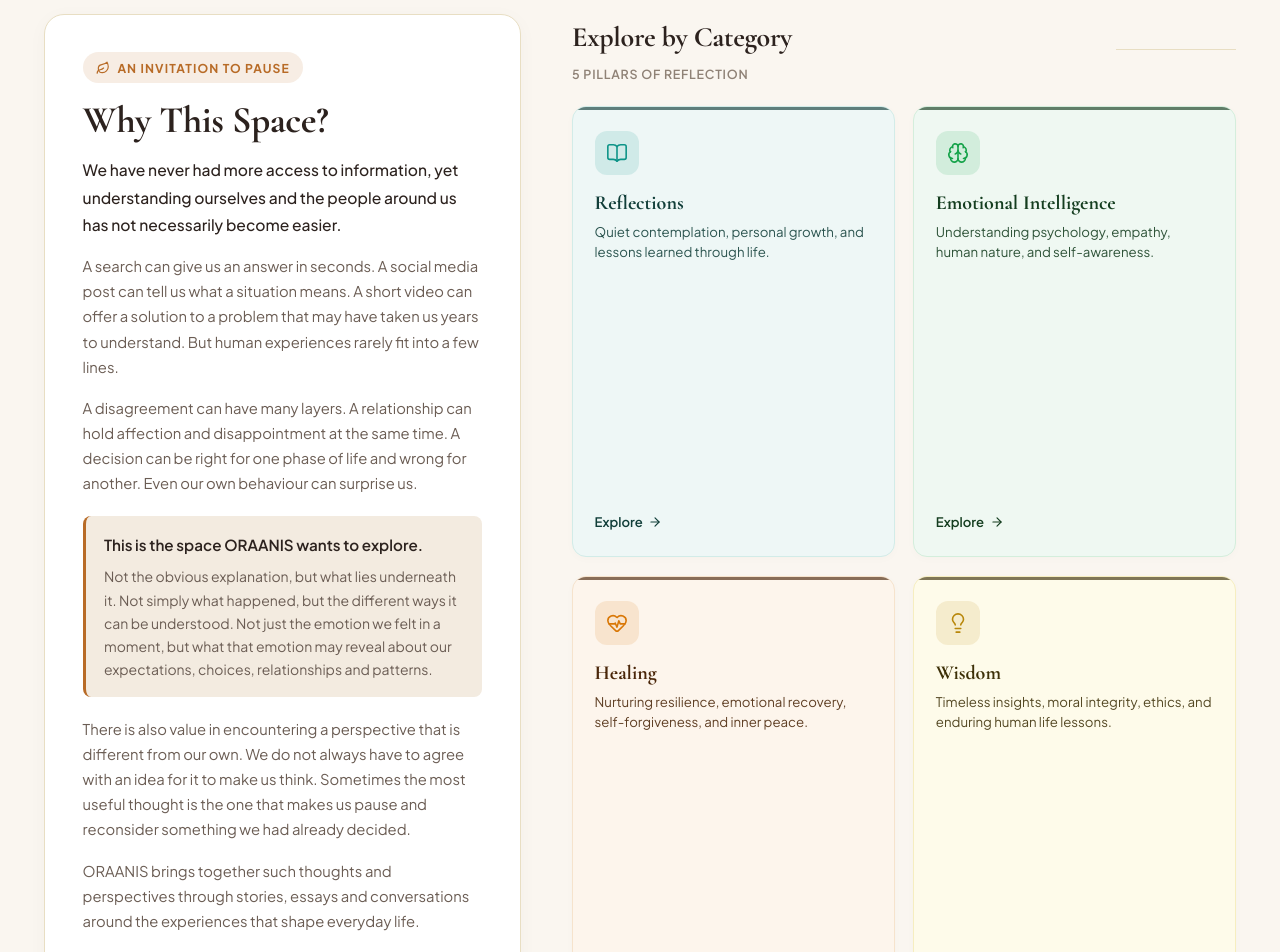
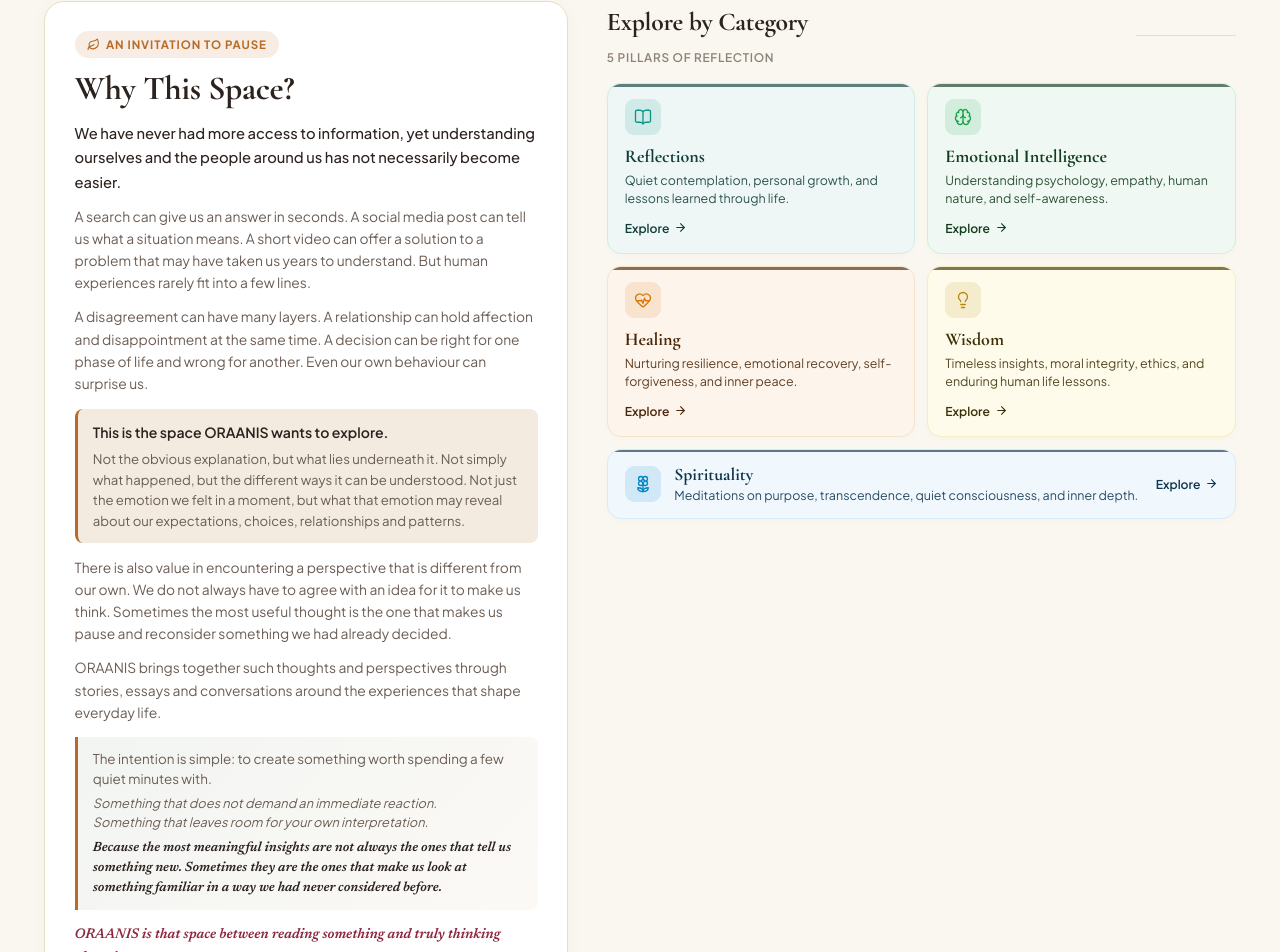
Before and after one commit to agglobal0/aetheria, a React (Vite) app in the folder client/: page / in a window 1280 px wide. Shown: the part 672-1624 px from the top of the page. Built offline with nearby package versions, Linux system fonts and the light colour scheme; no server answers; a web font is replaced by a local one.

Commit message:
Refine Why This Space section and make Category Pillar cards sleek and compact

```diff
--- a/client/src/pages/Home.jsx
+++ b/client/src/pages/Home.jsx
@@ -135,7 +135,7 @@
             <div className="why-space-left">
               <div>
                 <div className="why-space-pill-badge">
-                  <LeafIcon size={14} color="var(--accent-primary)" />
+                  <LeafIcon size={13} color="var(--accent-primary)" />
                   <span>An Invitation to Pause</span>
                 </div>
 
@@ -143,63 +143,63 @@
                   Why This Space?
                 </h2>
 
-                <p style={{ fontSize: '0.975rem', lineHeight: '1.75', color: 'var(--text-primary)', marginBottom: '1rem', fontWeight: '500' }}>
+                <p style={{ fontSize: '0.92rem', lineHeight: '1.65', color: 'var(--text-primary)', marginBottom: '0.75rem', fontWeight: '500' }}>
                   We have never had more access to information, yet understanding ourselves and the people around us has not necessarily become easier.
                 </p>
 
-                <p style={{ fontSize: '0.925rem', lineHeight: '1.7', color: 'var(--text-secondary)', marginBottom: '1rem' }}>
+                <p style={{ fontSize: '0.865rem', lineHeight: '1.6', color: 'var(--text-secondary)', marginBottom: '0.75rem' }}>
                   A search can give us an answer in seconds. A social media post can tell us what a situation means. A short video can offer a solution to a problem that may have taken us years to understand. But human experiences rarely fit into a few lines.
                 </p>
 
-                <p style={{ fontSize: '0.925rem', lineHeight: '1.7', color: 'var(--text-secondary)', marginBottom: '1.25rem' }}>
+                <p style={{ fontSize: '0.865rem', lineHeight: '1.6', color: 'var(--text-secondary)', marginBottom: '0.85rem' }}>
                   A disagreement can have many layers. A relationship can hold affection and disappointment at the same time. A decision can be right for one phase of life and wrong for another. Even our own behaviour can surprise us.
                 </p>
 
                 {/* Focus Explore Block */}
                 <div style={{
-                  padding: '1rem 1.15rem',
+                  padding: '0.75rem 0.95rem',
                   backgroundColor: 'var(--bg-tertiary)',
                   borderRadius: 'var(--radius-sm)',
                   borderLeft: '3px solid var(--accent-primary)',
-                  marginBottom: '1.25rem'
+                  marginBottom: '0.85rem'
                 }}>
-                  <p style={{ fontSize: '0.95rem', fontWeight: '600', color: 'var(--text-primary)', marginBottom: '0.5rem' }}>
+                  <p style={{ fontSize: '0.88rem', fontWeight: '600', color: 'var(--text-primary)', marginBottom: '0.35rem' }}>
                     This is the space ORAANIS wants to explore.
                   </p>
-                  <p style={{ fontSize: '0.875rem', lineHeight: '1.65', color: 'var(--text-secondary)', margin: 0 }}>
+                  <p style={{ fontSize: '0.825rem', lineHeight: '1.55', color: 'var(--text-secondary)', margin: 0 }}>
                     Not the obvious explanation, but what lies underneath it. Not simply what happened, but the different ways it can be understood. Not just the emotion we felt in a moment, but what that emotion may reveal about our expectations, choices, relationships and patterns.
                   </p>
                 </div>
 
-                <p style={{ fontSize: '0.925rem', lineHeight: '1.7', color: 'var(--text-secondary)', marginBottom: '1rem' }}>
+                <p style={{ fontSize: '0.865rem', lineHeight: '1.6', color: 'var(--text-secondary)', marginBottom: '0.75rem' }}>
                   There is also value in encountering a perspective that is different from our own. We do not always have to agree with an idea for it to make us think. Sometimes the most useful thought is the one that makes us pause and reconsider something we had already decided.
                 </p>
 
-                <p style={{ fontSize: '0.925rem', lineHeight: '1.7', color: 'var(--text-secondary)', marginBottom: '1.25rem' }}>
+                <p style={{ fontSize: '0.865rem', lineHeight: '1.6', color: 'var(--text-secondary)', marginBottom: '0.85rem' }}>
                   ORAANIS brings together such thoughts and perspectives through stories, essays and conversations around the experiences that shape everyday life.
                 </p>
 
                 {/* Philosophical Quote Card */}
-                <div className="why-space-quote-card" style={{ marginBottom: '1.25rem' }}>
-                  <p className="why-space-quote-lead" style={{ fontSize: '0.925rem', marginBottom: '0.5rem' }}>
+                <div className="why-space-quote-card" style={{ marginBottom: '0.85rem', padding: '0.75rem 0.95rem' }}>
+                  <p className="why-space-quote-lead" style={{ fontSize: '0.84rem', marginBottom: '0.35rem' }}>
                     The intention is simple: to create something worth spending a few quiet minutes with.
                   </p>
-                  <div style={{ fontSize: '0.85rem', lineHeight: '1.6', color: 'var(--text-secondary)', fontStyle: 'italic', marginBottom: '0.5rem' }}>
+                  <div style={{ fontSize: '0.8rem', lineHeight: '1.5', color: 'var(--text-secondary)', fontStyle: 'italic', marginBottom: '0.35rem' }}>
                     <div>Something that does not demand an immediate reaction.</div>
                     <div>Something that leaves room for your own interpretation.</div>
                   </div>
-                  <p className="why-space-quote-core" style={{ fontSize: '0.875rem', marginTop: '0.5rem' }}>
+                  <p className="why-space-quote-core" style={{ fontSize: '0.84rem', marginTop: '0.35rem' }}>
                     Because the most meaningful insights are not always the ones that tell us something new. Sometimes they are the ones that make us look at something familiar in a way we had never considered before.
                   </p>
                 </div>
 
                 <p style={{
-                  fontSize: '0.95rem',
+                  fontSize: '0.88rem',
                   fontFamily: 'var(--font-serif)',
                   fontWeight: '600',
                   color: 'var(--accent-burgundy, #8B263E)',
                   fontStyle: 'italic',
-                  marginBottom: '1.5rem'
+                  marginBottom: '1.15rem'
                 }}>
                   ORAANIS is that space between reading something and truly thinking about it.
                 </p>
@@ -211,7 +211,7 @@
                   className="why-space-story-btn"
                 >
                   <span>Read My Story</span>
-                  <ArrowRight size={15} className="story-btn-arrow" />
+                  <ArrowRight size={14} className="story-btn-arrow" />
                 </Link>
               </div>
             </div>
@@ -225,7 +225,7 @@
                   </h3>
                   <span className="explore-theme-subtitle">5 Pillars of Reflection</span>
                 </div>
-                <div style={{ flex: 1, height: '1px', backgroundColor: 'var(--border-color)', maxWidth: '120px', marginLeft: '1.25rem' }} />
+                <div style={{ flex: 1, height: '1px', backgroundColor: 'var(--border-color)', maxWidth: '100px', marginLeft: '1rem' }} />
               </div>
 
               {/* 5 Theme Cards Grid */}
@@ -235,7 +235,7 @@
                 <Link to="/category/reflections" className="theme-pillar-card pillar-reflections">
                   <div>
                     <div className="theme-pillar-icon-box">
-                      <BookOpen size={22} strokeWidth={1.75} />
+                      <BookOpen size={18} strokeWidth={1.75} />
                     </div>
                     <h4 className="theme-pillar-title">
                       Reflections
@@ -246,7 +246,7 @@
                   </div>
                   <div className="theme-pillar-action">
                     <span>Explore</span>
-                    <ArrowRight size={14} className="theme-pillar-action-arrow" />
+                    <ArrowRight size={13} className="theme-pillar-action-arrow" />
                   </div>
                 </Link>
 
@@ -254,7 +254,7 @@
                 <Link to="/category/emotional-intelligence" className="theme-pillar-card pillar-emotional-intelligence">
                   <div>
                     <div className="theme-pillar-icon-box">
-                      <Brain size={22} strokeWidth={1.75} />
+                      <Brain size={18} strokeWidth={1.75} />
                     </div>
                     <h4 className="theme-pillar-title">
                       Emotional Intelligence
@@ -265,7 +265,7 @@
                   </div>
                   <div className="theme-pillar-action">
                     <span>Explore</span>
-                    <ArrowRight size={14} className="theme-pillar-action-arrow" />
+                    <ArrowRight size={13} className="theme-pillar-action-arrow" />
                   </div>
                 </Link>
 
@@ -273,7 +273,7 @@
                 <Link to="/category/healing" className="theme-pillar-card pillar-healing">
                   <div>
                     <div className="theme-pillar-icon-box">
-                      <HeartPulse size={22} strokeWidth={1.75} />
+                      <HeartPulse size={18} strokeWidth={1.75} />
                     </div>
                     <h4 className="theme-pillar-title">
                       Healing
@@ -284,7 +284,7 @@
                   </div>
                   <div className="theme-pillar-action">
                     <span>Explore</span>
-                    <ArrowRight size={14} className="theme-pillar-action-arrow" />
+                    <ArrowRight size={13} className="theme-pillar-action-arrow" />
                   </div>
                 </Link>
 
@@ -292,7 +292,7 @@
                 <Link to="/category/wisdom" className="theme-pillar-card pillar-wisdom">
                   <div>
                     <div className="theme-pillar-icon-box">
-                      <Lightbulb size={22} strokeWidth={1.75} />
+                      <Lightbulb size={18} strokeWidth={1.75} />
                     </div>
                     <h4 className="theme-pillar-title">
                       Wisdom
@@ -303,7 +303,7 @@
                   </div>
                   <div className="theme-pillar-action">
                     <span>Explore</span>
-                    <ArrowRight size={14} className="theme-pillar-action-arrow" />
+                    <ArrowRight size={13} className="theme-pillar-action-arrow" />
                   </div>
                 </Link>
 
@@ -311,7 +311,7 @@
                 <Link to="/category/spirituality" className="theme-pillar-card theme-pillar-card-wide pillar-spirituality">
                   <div className="theme-pillar-wide-left">
                     <div className="theme-pillar-icon-box">
-                      <Flower2 size={24} strokeWidth={1.75} />
+                      <Flower2 size={18} strokeWidth={1.75} />
                     </div>
                     <div>
                       <h4 className="theme-pillar-title">
@@ -324,7 +324,7 @@
                   </div>
                   <div className="theme-pillar-action">
                     <span>Explore</span>
-                    <ArrowRight size={14} className="theme-pillar-action-arrow" />
+                    <ArrowRight size={13} className="theme-pillar-action-arrow" />
                   </div>
                 </Link>
 
--- a/client/src/styles/design-system.css
+++ b/client/src/styles/design-system.css
@@ -732,21 +732,21 @@
    WHY THIS SPACE & EXPLORE BY THEME SECTION
    ========================================================================== */
 .why-space-section {
-  padding: clamp(3rem, 5.5vw, 4.75rem) 0;
+  padding: clamp(2.5rem, 4.5vw, 3.75rem) 0;
   position: relative;
 }
 
 .why-space-grid {
   display: grid;
-  grid-template-columns: minmax(320px, 40%) 1fr;
-  gap: clamp(2rem, 4vw, 3.5rem);
-  align-items: stretch;
+  grid-template-columns: minmax(300px, 44%) 1fr;
+  gap: clamp(1.5rem, 3vw, 2.5rem);
+  align-items: start;
 }
 
 @media (max-width: 980px) {
   .why-space-grid {
     grid-template-columns: 1fr;
-    gap: 2.5rem;
+    gap: 2rem;
   }
 }
 
@@ -754,52 +754,51 @@
 .why-space-left {
   display: flex;
   flex-direction: column;
-  justify-content: space-between;
   background: var(--bg-secondary);
   border: 1px solid var(--border-color);
   border-radius: var(--radius-lg);
-  padding: clamp(1.75rem, 3vw, 2.35rem);
+  padding: clamp(1.25rem, 2.5vw, 1.85rem);
   box-shadow: 0 4px 20px rgba(0, 0, 0, 0.03);
 }
 
 .why-space-pill-badge {
   display: inline-flex;
   align-items: center;
-  gap: 0.45rem;
-  font-size: 0.76rem;
+  gap: 0.4rem;
+  font-size: 0.72rem;
   font-weight: 700;
   text-transform: uppercase;
-  letter-spacing: 0.09em;
+  letter-spacing: 0.08em;
   color: var(--accent-primary);
   background: var(--accent-light);
-  padding: 0.35rem 0.85rem;
+  padding: 0.25rem 0.75rem;
   border-radius: var(--radius-full);
-  margin-bottom: 1rem;
+  margin-bottom: 0.75rem;
   width: fit-content;
 }
 
 .why-space-title {
   font-family: var(--font-cormorant);
-  font-size: clamp(1.85rem, 3.5vw, 2.35rem);
+  font-size: clamp(1.65rem, 3vw, 2.1rem);
   font-weight: 700;
   line-height: 1.15;
   color: var(--text-primary);
-  margin-bottom: 0.85rem;
+  margin-bottom: 0.75rem;
   letter-spacing: -0.01em;
 }
 
 .why-space-intro {
-  font-size: 0.94rem;
-  line-height: 1.65;
+  font-size: 0.88rem;
+  line-height: 1.6;
   color: var(--text-secondary);
-  margin-bottom: 1.35rem;
+  margin-bottom: 1rem;
 }
 
 .why-space-topics-grid {
   display: grid;
   grid-template-columns: repeat(2, 1fr);
-  gap: 0.6rem 0.75rem;
-  margin-bottom: 1.5rem;
+  gap: 0.5rem 0.65rem;
+  margin-bottom: 1.25rem;
 }
 
 @media (max-width: 520px) {
@@ -811,11 +810,11 @@
 .why-space-topic-item {
   display: flex;
   align-items: center;
-  gap: 0.55rem;
-  font-size: 0.84rem;
+  gap: 0.5rem;
+  font-size: 0.8rem;
   font-weight: 500;
   color: var(--text-secondary);
-  padding: 0.45rem 0.65rem;
+  padding: 0.35rem 0.55rem;
   border-radius: var(--radius-sm);
   background: var(--bg-primary);
   border: 1px solid var(--border-color);
@@ -832,8 +831,8 @@
   background: linear-gradient(135deg, rgba(92, 122, 96, 0.08) 0%, rgba(212, 160, 89, 0.06) 100%);
   border-left: 3px solid var(--accent-primary);
   border-radius: 0 var(--radius-sm) var(--radius-sm) 0;
-  padding: 1rem 1.15rem;
-  margin-bottom: 1.5rem;
+  padding: 0.75rem 0.95rem;
+  margin-bottom: 1rem;
 }
 
 [data-theme="dark"] .why-space-quote-card {
@@ -841,16 +840,16 @@
 }
 
 .why-space-quote-lead {
-  font-size: 0.88rem;
-  line-height: 1.5;
+  font-size: 0.84rem;
+  line-height: 1.45;
   color: var(--text-secondary);
-  margin-bottom: 0.25rem;
+  margin-bottom: 0.2rem;
 }
 
 .why-space-quote-core {
   font-family: var(--font-serif);
-  font-size: 0.98rem;
-  line-height: 1.55;
+  font-size: 0.92rem;
+  line-height: 1.5;
   color: var(--text-primary);
   font-weight: 600;
   font-style: italic;
@@ -859,11 +858,11 @@
 .why-space-story-btn {
   display: inline-flex;
   align-items: center;
-  gap: 0.5rem;
-  font-size: 0.9rem;
+  gap: 0.45rem;
+  font-size: 0.84rem;
   font-weight: 600;
   color: var(--text-primary);
-  padding: 0.65rem 1.35rem;
+  padding: 0.55rem 1.15rem;
   border-radius: var(--radius-full);
   border: 1px solid var(--border-color);
   background: var(--bg-primary);
@@ -898,19 +897,19 @@
   display: flex;
   align-items: center;
   justify-content: space-between;
-  margin-bottom: 1.25rem;
+  margin-bottom: 0.85rem;
 }
 
 .explore-theme-title {
   font-family: var(--font-cormorant);
-  font-size: clamp(1.4rem, 2.5vw, 1.75rem);
+  font-size: clamp(1.3rem, 2.2vw, 1.6rem);
   font-weight: 700;
   color: var(--text-primary);
   letter-spacing: -0.01em;
 }
 
 .explore-theme-subtitle {
-  font-size: 0.78rem;
+  font-size: 0.74rem;
   font-weight: 600;
   color: var(--text-muted);
   letter-spacing: 0.06em;
@@ -920,8 +919,7 @@
 .explore-theme-grid {
   display: grid;
   grid-template-columns: repeat(2, 1fr);
-  gap: 1.15rem;
-  flex: 1;
+  gap: 0.75rem;
 }
 
 @media (max-width: 600px) {
@@ -930,10 +928,10 @@
   }
 }
 
-/* Luxury Theme Pillar Card */
+/* Compact Luxury Theme Pillar Card */
 .theme-pillar-card {
   border-radius: var(--radius-md);
-  padding: 1.5rem 1.35rem;
+  padding: 0.95rem 1.05rem;
   display: flex;
   flex-direction: column;
   justify-content: space-between;
@@ -941,8 +939,9 @@
   text-decoration: none;
   position: relative;
   overflow: hidden;
-  transition: all 0.3s cubic-bezier(0.16, 1, 0.3, 1);
-  box-shadow: 0 2px 10px rgba(0, 0, 0, 0.02);
+  min-height: auto;
+  transition: all 0.25s cubic-bezier(0.16, 1, 0.3, 1);
+  box-shadow: 0 2px 8px rgba(0, 0, 0, 0.02);
 }
 
 .theme-pillar-card::before {
@@ -951,70 +950,70 @@
   top: 0;
   left: 0;
   width: 100%;
-  height: 3px;
+  height: 2.5px;
   background: currentColor;
   opacity: 0.65;
   transition: opacity 0.3s ease, height 0.3s ease;
 }
 
 .theme-pillar-card:hover {
-  transform: translateY(-4px);
-  box-shadow: 0 12px 28px rgba(0, 0, 0, 0.08);
+  transform: translateY(-3px);
+  box-shadow: 0 8px 20px rgba(0, 0, 0, 0.06);
 }
 
 .theme-pillar-card:hover::before {
   opacity: 1;
-  height: 4px;
+  height: 3.5px;
 }
 
 .theme-pillar-icon-box {
-  width: 44px;
-  height: 44px;
-  border-radius: 12px;
+  width: 36px;
+  height: 36px;
+  border-radius: 9px;
   display: flex;
   align-items: center;
   justify-content: center;
-  margin-bottom: 1rem;
-  transition: transform 0.3s ease;
+  margin-bottom: 0.65rem;
+  transition: transform 0.25s ease;
 }
 
 .theme-pillar-card:hover .theme-pillar-icon-box {
-  transform: scale(1.08) rotate(3deg);
+  transform: scale(1.06) rotate(2deg);
 }
 
 .theme-pillar-title {
   font-family: var(--font-cormorant);
-  font-size: 1.25rem;
+  font-size: 1.125rem;
   font-weight: 700;
   line-height: 1.2;
-  margin-bottom: 0.45rem;
+  margin-bottom: 0.25rem;
   color: inherit;
 }
 
 .theme-pillar-desc {
-  font-size: 0.83rem;
-  line-height: 1.5;
+  font-size: 0.78rem;
+  line-height: 1.45;
   opacity: 0.88;
-  margin-bottom: 1.25rem;
+  margin-bottom: 0.65rem;
   color: inherit;
 }
 
 .theme-pillar-action {
   display: inline-flex;
   align-items: center;
-  gap: 0.35rem;
-  font-size: 0.82rem;
+  gap: 0.3rem;
+  font-size: 0.76rem;
   font-weight: 600;
   color: inherit;
   margin-top: auto;
 }
 
 .theme-pillar-action-arrow {
-  transition: transform 0.25s ease;
+  transition: transform 0.2s ease;
 }
 
 .theme-pillar-card:hover .theme-pillar-action-arrow {
-  transform: translateX(4px);
+  transform: translateX(3px);
 }
 
 /* 5 Curated Category Pillar Palettes */
@@ -1096,14 +1095,14 @@
   flex-direction: row;
   align-items: center;
   justify-content: space-between;
-  gap: 1.5rem;
-  padding: 1.15rem 1.4rem;
+  gap: 1rem;
+  padding: 0.85rem 1.05rem;
 }
 
 .theme-pillar-card-wide .theme-pillar-wide-left {
   display: flex;
   align-items: center;
-  gap: 1.15rem;
+  gap: 0.85rem;
 }
 
 .theme-pillar-card-wide .theme-pillar-icon-box {
@@ -1112,13 +1111,13 @@
 }
 
 .theme-pillar-card-wide .theme-pillar-title {
-  margin-bottom: 0.15rem;
-  font-size: 1.2rem;
+  margin-bottom: 0.1rem;
+  font-size: 1.1rem;
 }
 
 .theme-pillar-card-wide .theme-pillar-desc {
   margin-bottom: 0;
-  font-size: 0.82rem;
+  font-size: 0.78rem;
 }
 
 .theme-pillar-card-wide .theme-pillar-action {
```
